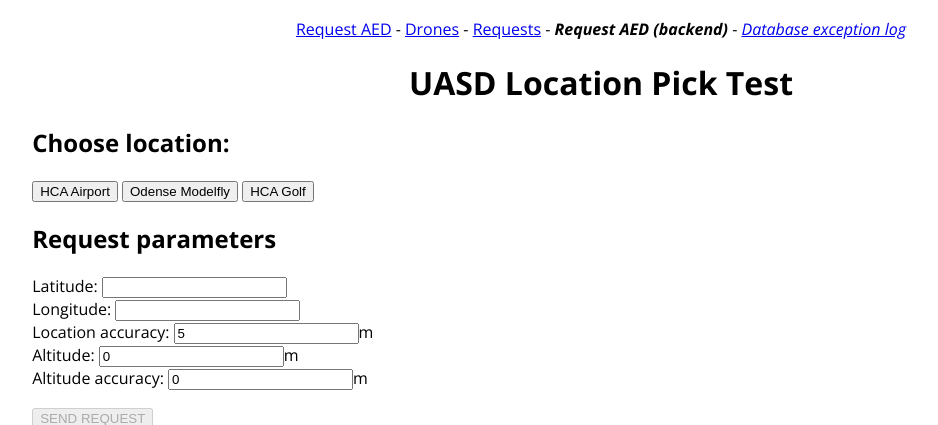
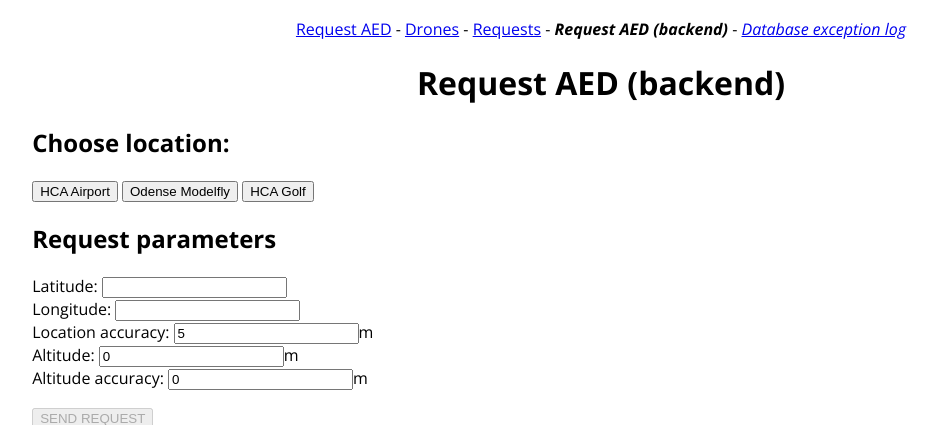
Before and after one commit to RMUASD-Team2-2017/UASD, a PHP site: page /admin/make_request.php in a window 1280 px wide. Shown: the top 425 px of the page, without its empty margins (39-977 px from the left). Run offline with PHP 8.4, Linux system fonts and the light colour scheme; a stand-in replaces the project's code that opens the database connection; some libraries are stand-ins or nearby versions.

Commit message:
Made a small text change

```diff
--- a/WEB/admin/make_request.php
+++ b/WEB/admin/make_request.php
@@ -10,7 +10,7 @@
     <body>
         <div class="centerDiv">
             <center><a href="../">Request AED</a> - <a href="show_drones.php">Drones</a> - <a href="show_requests.php">Requests</a> - <b><i>Request AED (backend)</i></b> - <a href="db.log"><i>Database exception log</i></a></center>
-            <center><h1>UASD Location Pick Test</h1></center>
+            <center><h1>Request AED (backend)</h1></center>
 
             <h2>Choose location:</h2>
             <button onclick="changeLocation(1)">HCA Airport</button>
```
